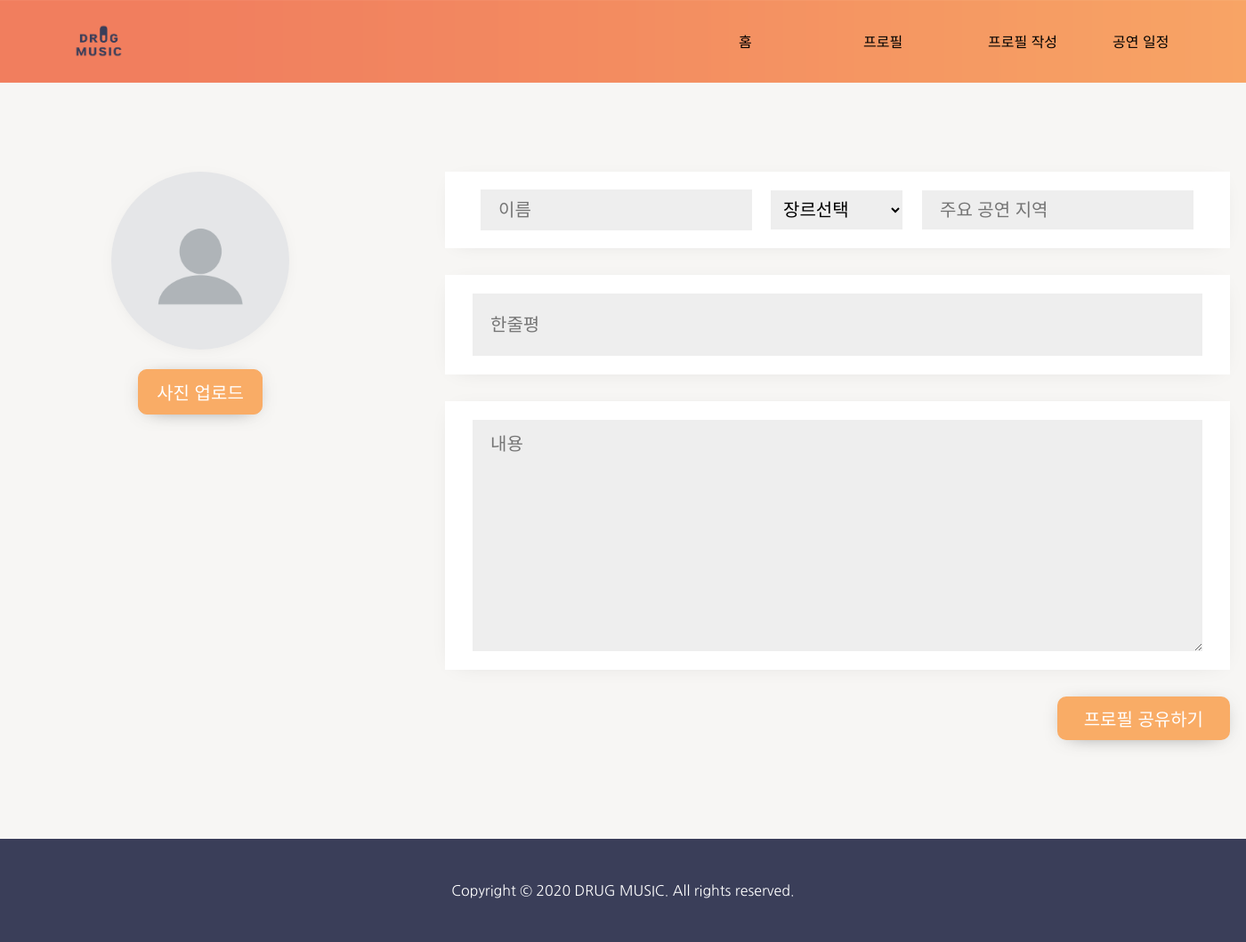
After one commit to 8th-caulion/drugMusic, a Django app: template drugMusicProject/drugMusicApp/templates/edit.html in a window 1400 px wide. The commit adds this page. Shown: the whole page at 89% size. Run offline with Django 3.2, Linux system fonts and the light colour scheme; the template is opened without the code that fills it, so the values that code supplies are empty.

Commit message:
[ADD]edit추가

```diff
--- /dev/null
+++ b/drugMusicProject/drugMusicApp/templates/edit.html
@@ -0,0 +1,60 @@
+{% extends 'base.html' %}
+{% load static %}
+
+{% block head %}
+<link rel="stylesheet" type="text/css" href="{% static 'css/form.css' %}" />
+{% endblock %}
+{% block contents %}
+<div>
+    <form method="POST" action="{% url 'profileSave' %}" , enctype="multipart/form-data">{% csrf_token %}
+
+        <div class="box">
+
+            <div class="container-1">
+                <div class="photobox">
+                    <img src="{% static 'img/blanck_profile.jpg' %}"
+                        style="width: 200px; height: 200px;border-radius: 70%;overflow: hidden; box-shadow: 0px 3px 25px -13px rgba(0,0,0,0.15);">
+                    <div style="padding: 10px;"></div>
+                </div>
+                <div class="filebox">
+                    <label for="photo" style="font-size: 20px;">사진 업로드</label>
+                    <input type="file" name="photo" id="photo">
+                </div>
+            </div>
+
+            <div class="container-2">
+                <div class="line1">
+                    <input placeholder="이름" name="name"
+                        style="border-color: white; background-color: #EEEEEE; box-shadow: none; outline: none; border: none; flex : 1;" />
+                    <select name="genre"
+                        style="background-color: #EEEEEE;padding: 10px 10px 10px 10px; border-color: white; font-size: 20px; width: 150px;">
+                        <option value="">장르선택</option>
+                        <option value="0">발라드</option>
+                        <option value="1">R&B/소울</option>
+                        <option value="2">인디락</option>
+                        <option value="3">랩/힙합</option>
+                        <option value="4">포크/어쿠스틱</option>
+                        <option value="5">신스팝</option>
+                        <option value="6">재즈</option>
+                    </select>
+                    <input placeholder="주요 공연 지역" name="place"
+                        style="border-color: white; background-color: #EEEEEE; flex: 1;" />
+                </div>
+
+                <div class="line2">
+                    <input placeholder="한줄평" name="comment"
+                        style="border-color: white; background-color: #EEEEEE; flex: 1; height: 50px;" />
+                </div>
+
+                <div class="line3">
+                    <textarea placeholder="내용" , rows="8" name="text" style=" height: 240px; flex: 1;"></textarea>
+                </div>
+
+                <button class="profile_share" type="submit" style="font-size: 20px; float: right;">프로필 공유하기</button>
+            </div>
+        </div>
+</div>
+
+</form>
+</div>
+{% endblock %}
--- a/drugMusicProject/drugMusicApp/templates/profileDetail.html
+++ b/drugMusicProject/drugMusicApp/templates/profileDetail.html
@@ -16,7 +16,7 @@
         <ul class="detailList">
             <li>{{profile.category}}</li>
             <li>{{profile.place}}</li>
-            <li class="edit">수정할래요!</li>
+            <a href="{% url 'edit' profile.id %}"><li class="edit">수정할래요!</li></a>
         </ul>
         <div class="description">
             {{profile.detail}}
--- a/drugMusicProject/drugMusicApp/views.py
+++ b/drugMusicProject/drugMusicApp/views.py
@@ -19,6 +19,10 @@ def videoLinkGenerate(video):
 def main(request):
     profiles = Profile.objects.all
     return render(request, 'main.html', {"profiles":profiles})
+
+def edit(request, id):
+    profile = get_object_or_404(Profile, pk=id)
+    return render(request, 'edit.html', {'profile' : profile})
 
 def profile(request):
     profiles = Profile.objects.all()
--- a/drugMusicProject/drugMusicProject/urls.py
+++ b/drugMusicProject/drugMusicProject/urls.py
@@ -29,6 +29,7 @@ urlpatterns = [
     path('profile/', drugMusicApp.views.profile, name="profile"),
     path('profile/<int:id>', drugMusicApp.views.detailProfile, name="profile"),
     path('video/<int:artist_id>', drugMusicApp.views.video, name="video"),
+    path('profile/edit/<int:id>', drugMusicApp.views.edit, name="edit"),
 ]
 
 if settings.DEBUG:
```
